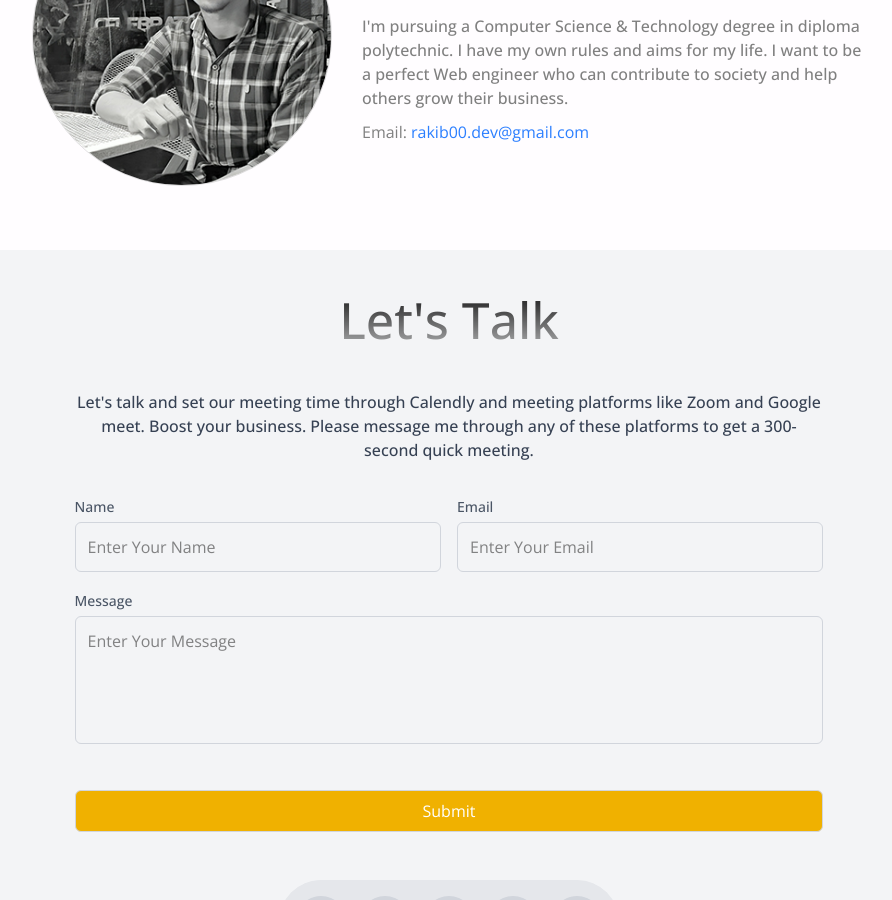
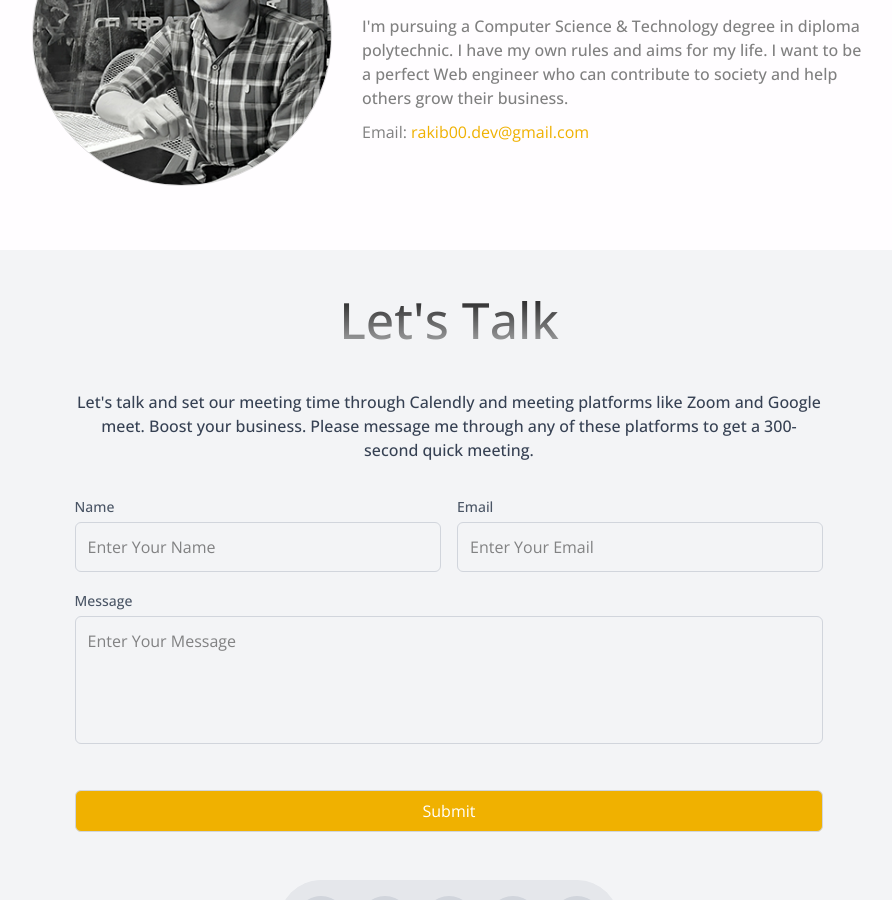
Before and after one commit to rakib00-dev/im-rakib, a React (Vite) app: page / in a window 1280 px wide. Shown: the part 3760-4660 px from the top of the page, without its empty margins (191-1083 px from the left). Built offline with nearby package versions, Linux system fonts and the light colour scheme.

Commit message:
fixed the about section email address hover color and style

```diff
--- a/src/Components/About.jsx
+++ b/src/Components/About.jsx
@@ -35,7 +35,7 @@ const About = () => {
               Email:{' '}
               <a
                 href="mailto:rakib00.dev@gmail.com"
-                className="text-blue-500 hover:underline"
+                className="text-yellow-500 emailBorderEffect"
               >
                 rakib00.dev@gmail.com
               </a>
--- a/src/index.css
+++ b/src/index.css
@@ -149,3 +149,19 @@ li {
     margin: 0 4px;
   }
 }
+
+/* About section ⬇️*/
+.emailBorderEffect {
+  @apply relative;
+}
+
+.emailBorderEffect::after {
+  content: '';
+  @apply grid place-items-center absolute left-0 h-0.5 w-0 bg-yellow-500 transition-all duration-300;
+}
+
+.emailBorderEffect:hover::after {
+  @apply w-full;
+}
+
+/* About section ⬆️*/
```
